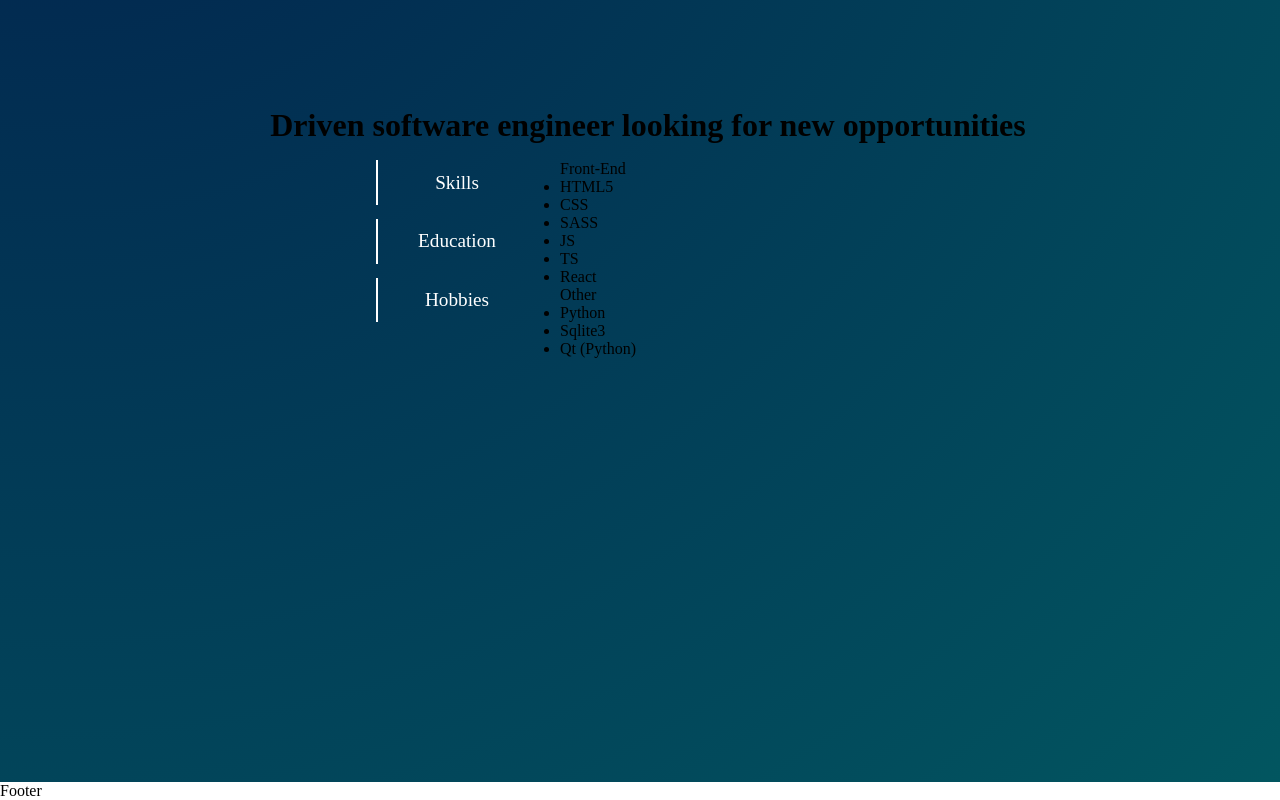
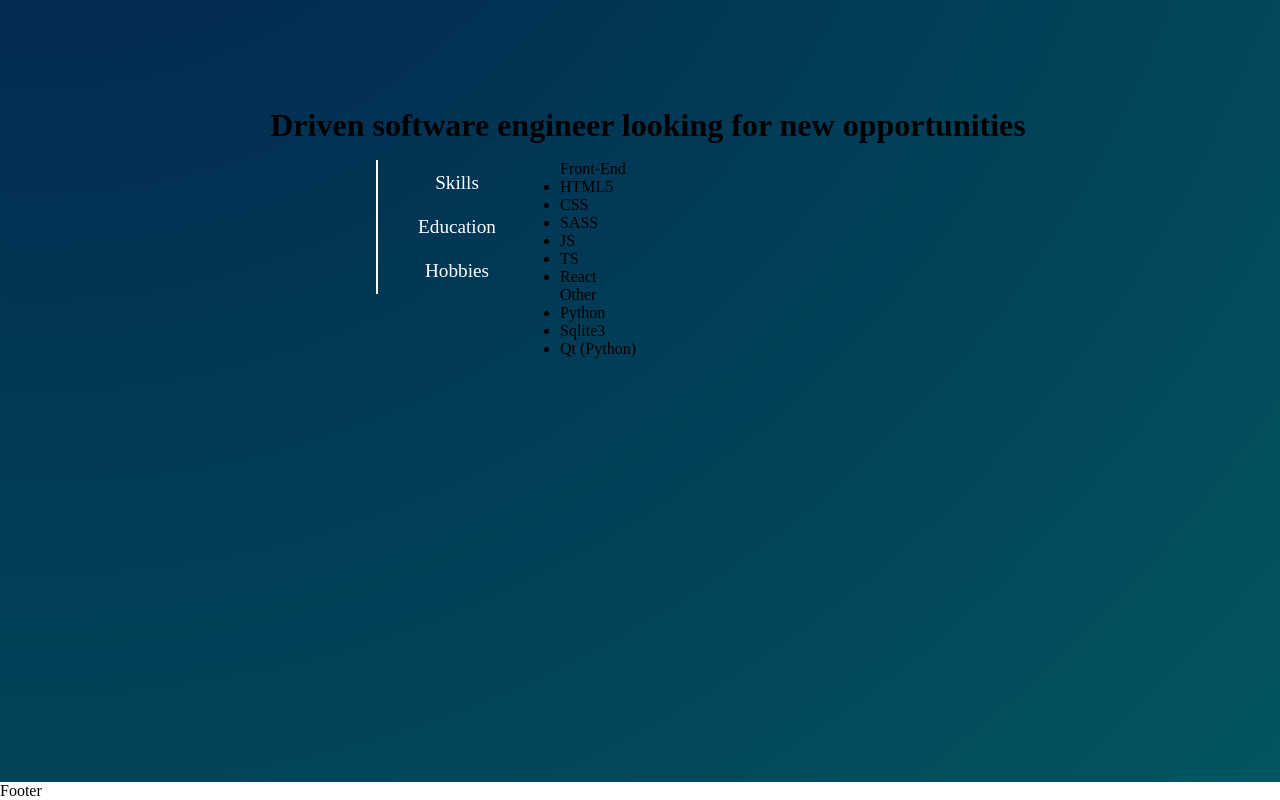
Before and after one commit to JSchoonbrood/Portfolio, a React (Create React App) app: page / in a window 1280 px wide. Shown: the part 831-1631 px from the top of the page. Built offline with nearby package versions, Linux system fonts and the light colour scheme.

Commit message:
Button spacing changed

```diff
--- a/src/components/about/about.scss
+++ b/src/components/about/about.scss
@@ -26,7 +26,7 @@
 		margin: 0 0.5rem;
 		width: 10rem;
 		padding: 0.7rem;
-		margin-bottom: 0.9rem;
+		margin-bottom: 0rem;
 		background-color: transparent;
 		border: 0px;
 		font-size: 1.2rem;
```
